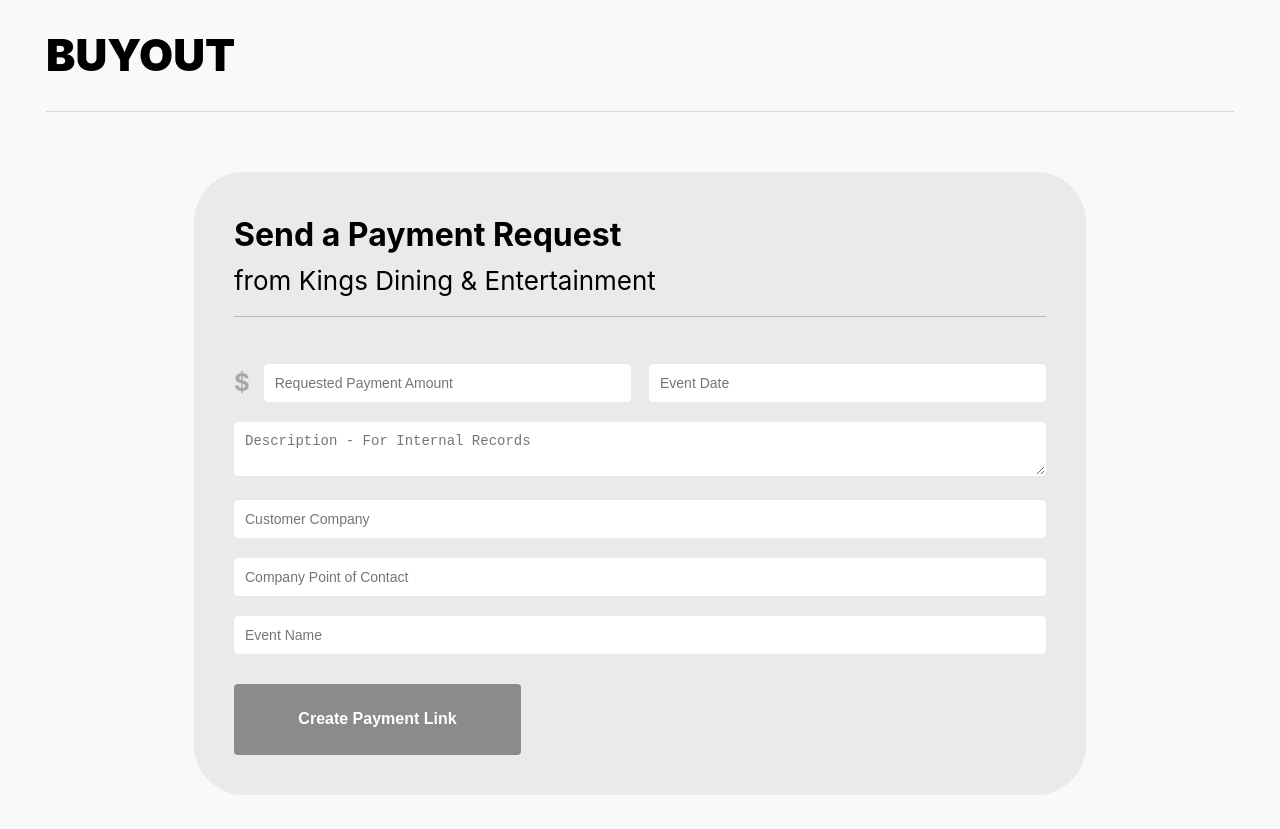
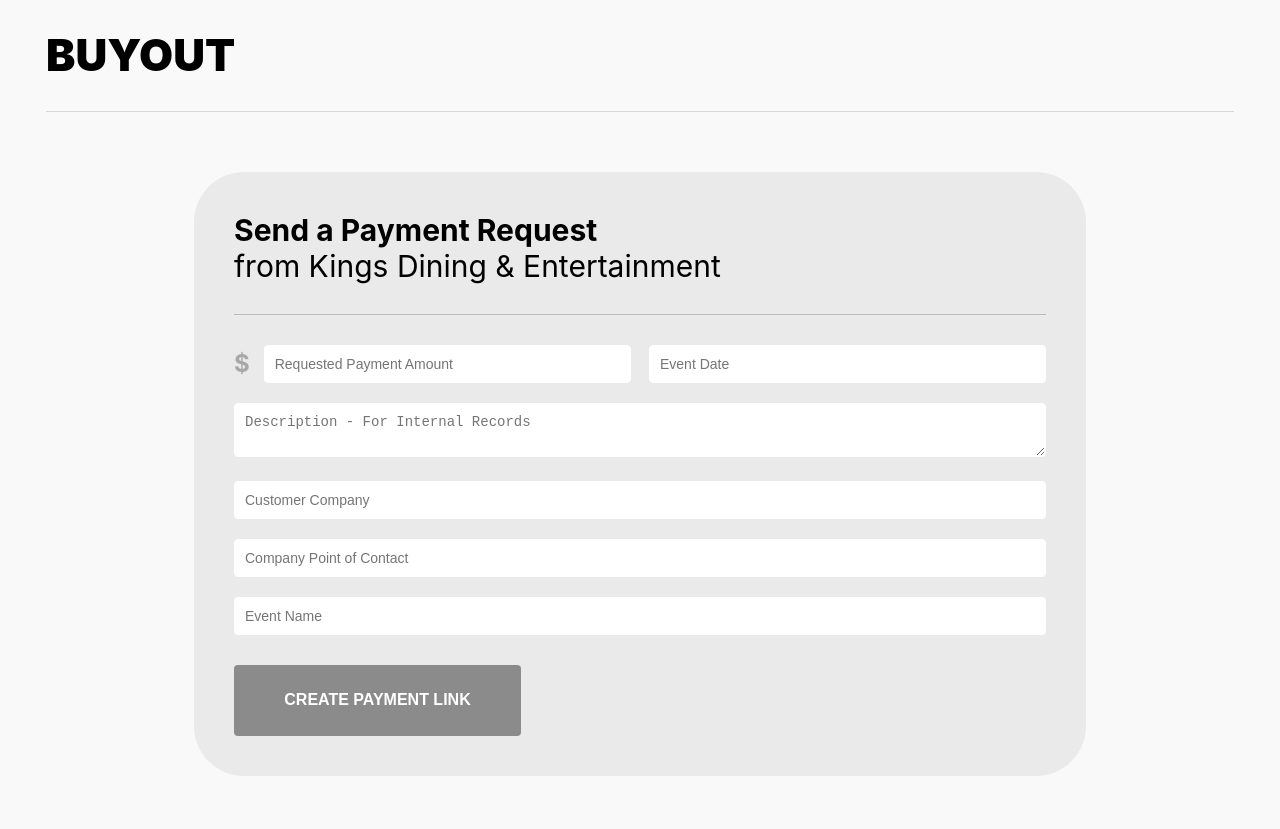
Before and after one commit to rithikicodelabs/detail-stripe, a React (Create React App) app: page / in a window 1280 px wide. Built offline with nearby package versions, Linux system fonts and the light colour scheme; the HTML template or start-up script is replaced by a standard one.

Commit message:
CSS changes

```diff
--- a/src/App.css
+++ b/src/App.css
@@ -19,8 +19,8 @@
   text-align: center;
   font-size: 24px;
   border-bottom: 1px solid #BBBBBB;
-  padding-bottom: 12px;
-  margin-bottom: 47px;
+  padding-bottom: 30px;
+  margin-bottom: 30px;
 }
 
 header.App-header {
@@ -34,9 +34,9 @@
 
 .title {
   margin: 0;
-  font-size: 32px;
+  font-size: 30px;
   font-weight: 700;
-  line-height: 46px;
+  line-height: 36px;
   letter-spacing: 0em;
   text-align: left;
   color: #000000;
@@ -48,9 +48,9 @@
 
 .header p {
   margin: 0;
-  font-size: 26px;
+  font-size: 30px;
   font-weight: 400;
-  line-height: 46px;
+  line-height: 36px;
   letter-spacing: 0em;
   text-align: left;
   color: #000000;
@@ -130,6 +130,7 @@
   transition: background-color 0.3s ease;
   height: 71px;
   width: 287px;
+  text-transform: uppercase;
 }
 
 .button-container button:disabled {
@@ -163,11 +164,12 @@
 }
 
 .content .payment-heading {
-  font-size: 35px;
+  font-size: 30px;
   font-weight: 700;
-  line-height: 42px;
+  line-height: 36px;
   letter-spacing: 0em;
   text-align: center;
+  margin-bottom: 20px;
 }
 
 #closeModalButton {
@@ -179,14 +181,14 @@
 }
 
 .content .copy-link {
-  font-size: 25px;
+  font-size: 20px;
   font-weight: 400;
-  line-height: 30px;
+  line-height: 24px;
   letter-spacing: 0em;
   text-align: center;
   margin-top: 0;
+  color: #525252;
   margin-bottom: 47px;
-  color: #525252;
 }
 
 .copy-input input {
@@ -194,7 +196,7 @@
   width: 100%;
   height: 42px;
   border-radius: 50px;
-  padding: 0 120px 0 39px;
+  padding: 0 160px 0 39px;
   box-sizing: border-box;
 }
 
@@ -226,12 +228,12 @@
 }
 
 .notification-text {
-  font-size: 25px;
+  font-size: 20px;
   font-weight: 400;
-  line-height: 30px;
+  line-height: 24px;
   letter-spacing: 0em;
   text-align: center;
-  margin-top: 47px;
+  margin-top: 28px;
   color: #525252;
 }
 
@@ -359,9 +361,12 @@
 }
 
 .anotherPaymentRequest{
-  color: rgb(75, 75, 182);
-  font-size: 20px;
-  cursor: pointer;
+  font-size: 15px;
+  font-weight: 400;
+  line-height: 18px;
+  letter-spacing: 0em;
+  text-align: center;
+  color: #7195A0;
   text-decoration: underline;
 }
 .svgLink{
--- a/src/App.js
+++ b/src/App.js
@@ -164,8 +164,8 @@
                 <div className="copy-input">
                   <input id='link' value={link} />
                   <button className="copy-link-button" onClick={handleCopyLink}>
+                    Copy Link
                     <svg className='svgLink' width="25px" height="25px" viewBox="0 0 0.5 0.5" xmlns="http://www.w3.org/2000/svg" fill="#000000"><path fillRule="evenodd" clipRule="evenodd" d="M0.138 0.094h0.096a0.106 0.106 0 0 1 0.106 0.106v0.006A0.106 0.106 0 0 1 0.234 0.313H0.219V0.281h0.015A0.075 0.075 0 0 0 0.309 0.207V0.2A0.075 0.075 0 0 0 0.234 0.125H0.138A0.075 0.075 0 0 0 0.063 0.2v0.006A0.075 0.075 0 0 0 0.125 0.28v0.031a0.106 0.106 0 0 1 -0.094 -0.105V0.2A0.106 0.106 0 0 1 0.138 0.094zM0.375 0.22v-0.031a0.106 0.106 0 0 1 0.094 0.105v0.006A0.106 0.106 0 0 1 0.363 0.406h-0.097A0.106 0.106 0 0 1 0.16 0.3V0.294A0.106 0.106 0 0 1 0.266 0.188H0.281v0.031h-0.015A0.075 0.075 0 0 0 0.191 0.294v0.006A0.075 0.075 0 0 0 0.266 0.375h0.097A0.075 0.075 0 0 0 0.438 0.3V0.294a0.075 0.075 0 0 0 -0.063 -0.074z" /></svg>
-                    Copy Link
                   </button>
                 </div>
                 <div className="notification-text">
```
